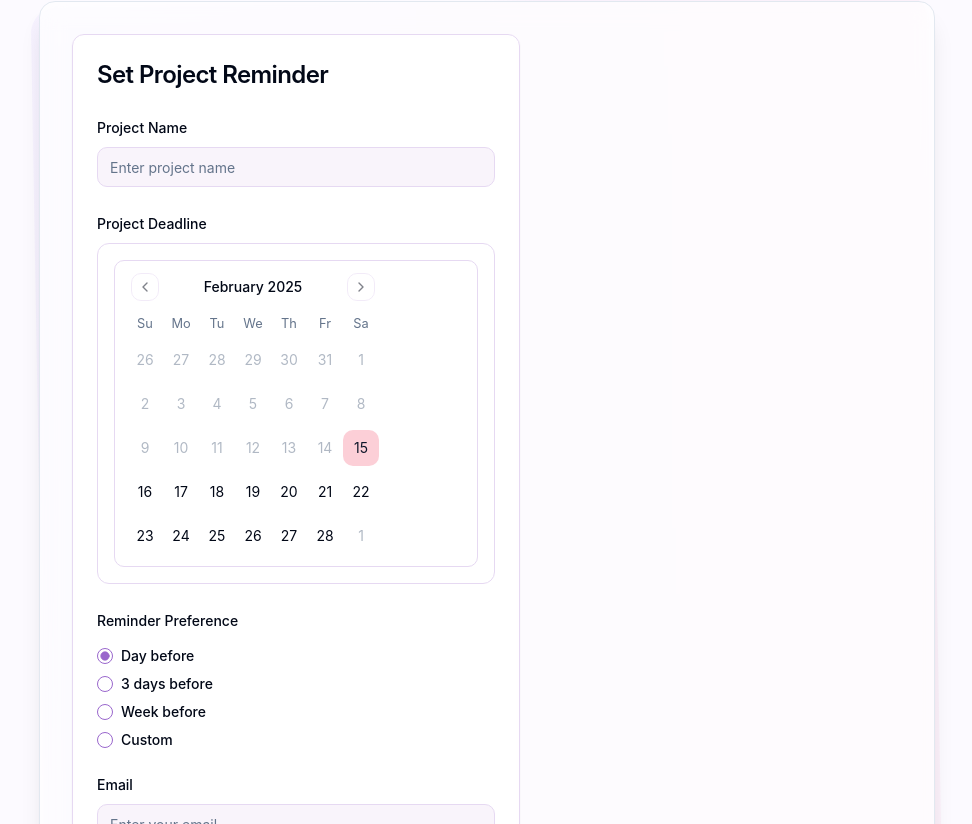
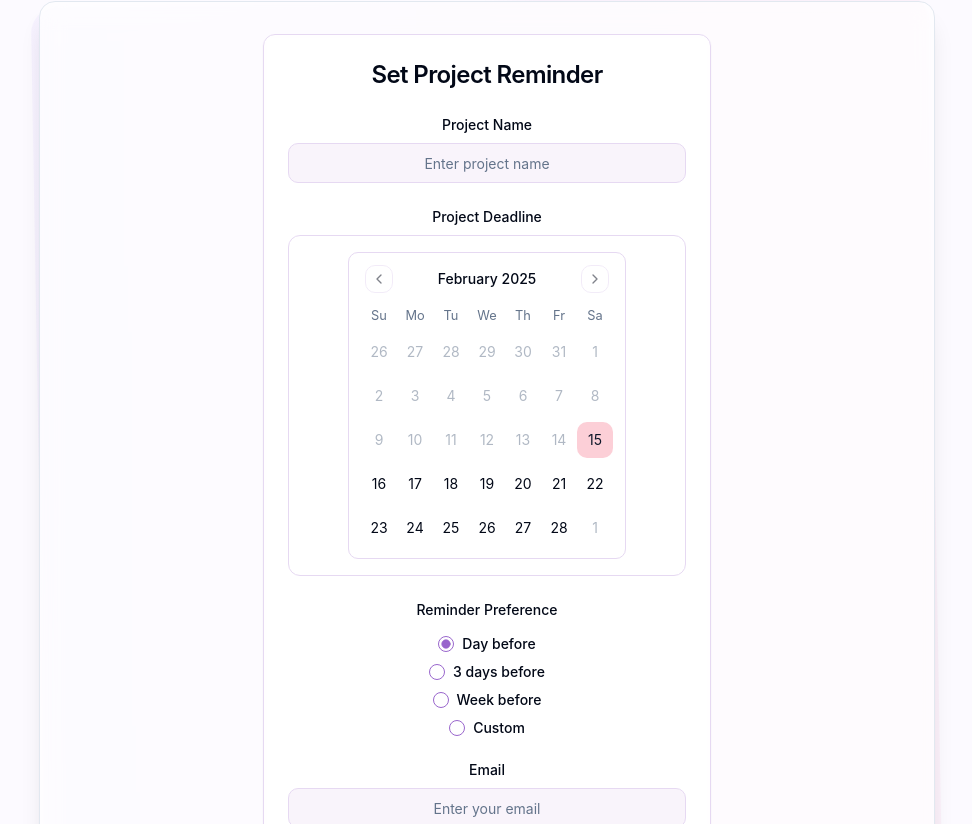
Before and after one commit to inessalter/travel-remind-helper, a React (Vite) app: page / in a window 1280 px wide. Shown: the part 396-1220 px from the top of the page, without its empty margins (153-1125 px from the left). Built offline with nearby package versions, Linux system fonts and the light colour scheme.

Commit message:
Center text and calendar
This commit centers the text and calendar elements on the page.

```diff
--- a/src/components/TravelForm.tsx
+++ b/src/components/TravelForm.tsx
@@ -76,42 +76,42 @@ export function TravelForm() {
   };
 
   return (
-    <Card className="w-full max-w-md animate-fade-in bg-white/50 backdrop-blur-sm">
-      <CardHeader>
+    <Card className="w-full max-w-md mx-auto bg-white/50 backdrop-blur-sm">
+      <CardHeader className="text-center">
         <CardTitle className="text-2xl font-semibold">Set Project Reminder</CardTitle>
       </CardHeader>
       <CardContent>
         <form onSubmit={handleSubmit} className="space-y-6">
           <div className="space-y-2">
-            <label className="text-sm font-medium">Project Name</label>
+            <label className="text-sm font-medium text-center block">Project Name</label>
             <Input
               type="text"
               placeholder="Enter project name"
               value={projectName}
               onChange={(e) => setProjectName(e.target.value)}
-              className="w-full transition-all duration-200 focus:ring-2"
+              className="w-full transition-all duration-200 focus:ring-2 text-center"
             />
           </div>
 
           <div className="space-y-2">
-            <label className="text-sm font-medium">Project Deadline</label>
-            <div className="border rounded-lg p-4 bg-white">
+            <label className="text-sm font-medium text-center block">Project Deadline</label>
+            <div className="flex justify-center border rounded-lg p-4 bg-white">
               <Calendar
                 mode="single"
                 selected={date}
                 onSelect={setDate}
-                className="rounded-md border"
+                className="rounded-md border mx-auto"
                 disabled={{ before: new Date() }}
               />
             </div>
           </div>
 
           <div className="space-y-4">
-            <label className="text-sm font-medium">Reminder Preference</label>
+            <label className="text-sm font-medium text-center block">Reminder Preference</label>
             <RadioGroup
               value={reminderType}
               onValueChange={setReminderType}
-              className="gap-3"
+              className="gap-3 flex flex-col items-center"
             >
               <div className="flex items-center space-x-2">
                 <RadioGroupItem value="1" id="day" />
@@ -132,27 +132,27 @@ export function TravelForm() {
             </RadioGroup>
 
             {reminderType === "custom" && (
-              <div className="pl-6">
+              <div className="flex justify-center">
                 <Input
                   type="number"
                   placeholder="Number of days before"
                   value={customDays}
                   onChange={(e) => setCustomDays(e.target.value)}
                   min="1"
-                  className="w-full max-w-[200px]"
+                  className="w-full max-w-[200px] text-center"
                 />
               </div>
             )}
           </div>
 
           <div className="space-y-2">
-            <label className="text-sm font-medium">Email</label>
+            <label className="text-sm font-medium text-center block">Email</label>
             <Input
               type="email"
               placeholder="Enter your email"
               value={email}
               onChange={(e) => setEmail(e.target.value)}
-              className="w-full transition-all duration-200 focus:ring-2"
+              className="w-full transition-all duration-200 focus:ring-2 text-center"
             />
           </div>
 
```
